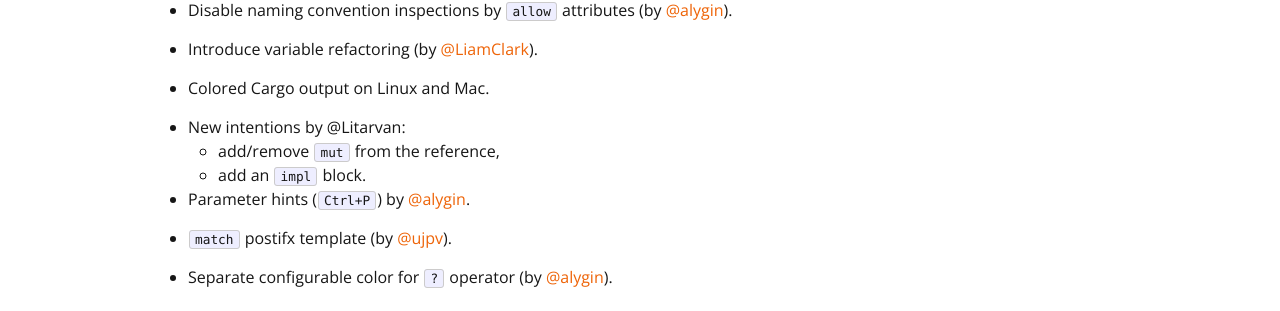
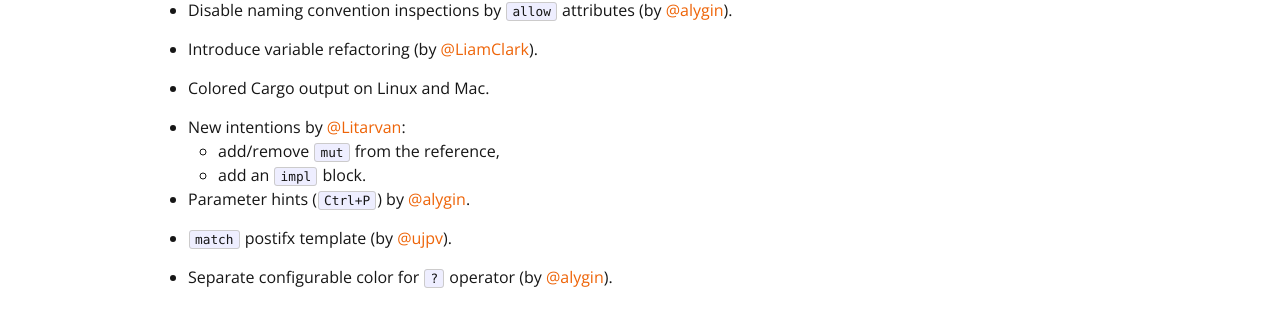
Before and after one commit to intellij-rust/intellij-rust.github.io, a Jekyll site: the page built from _posts/2016-12-05-changelog-20.markdown, in a window 1280 px wide and 1163 px high. Shown: the part 298-609 px from the top of the window. Built offline with Jekyll 4.4.1, drawn with Linux system fonts in a browser that asks for light colours; nearby versions of some CDN libraries; some web fonts are replaced.

Commit message:
Fix link

```diff
--- a/_posts/2016-12-05-changelog-20.markdown
+++ b/_posts/2016-12-05-changelog-20.markdown
@@ -14,7 +14,7 @@ date: 2016-12-05 16:33:34 +0300
 
 * Colored Cargo output on Linux and Mac.
 
-* New intentions by @Litarvan:
+* New intentions by [@Litarvan]:
   - add/remove `mut` from the reference,
   - add an `impl` block.
 
```
